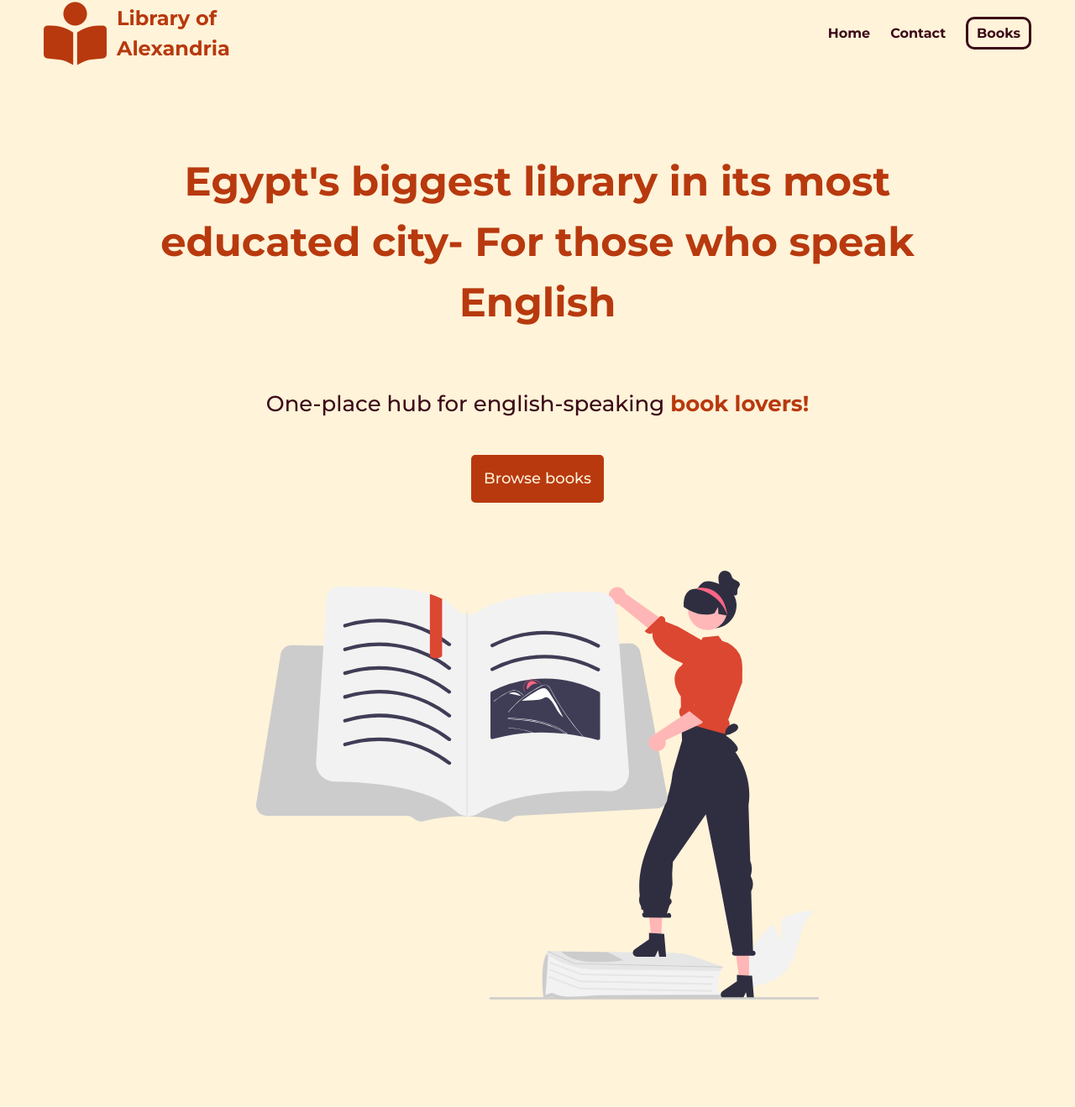
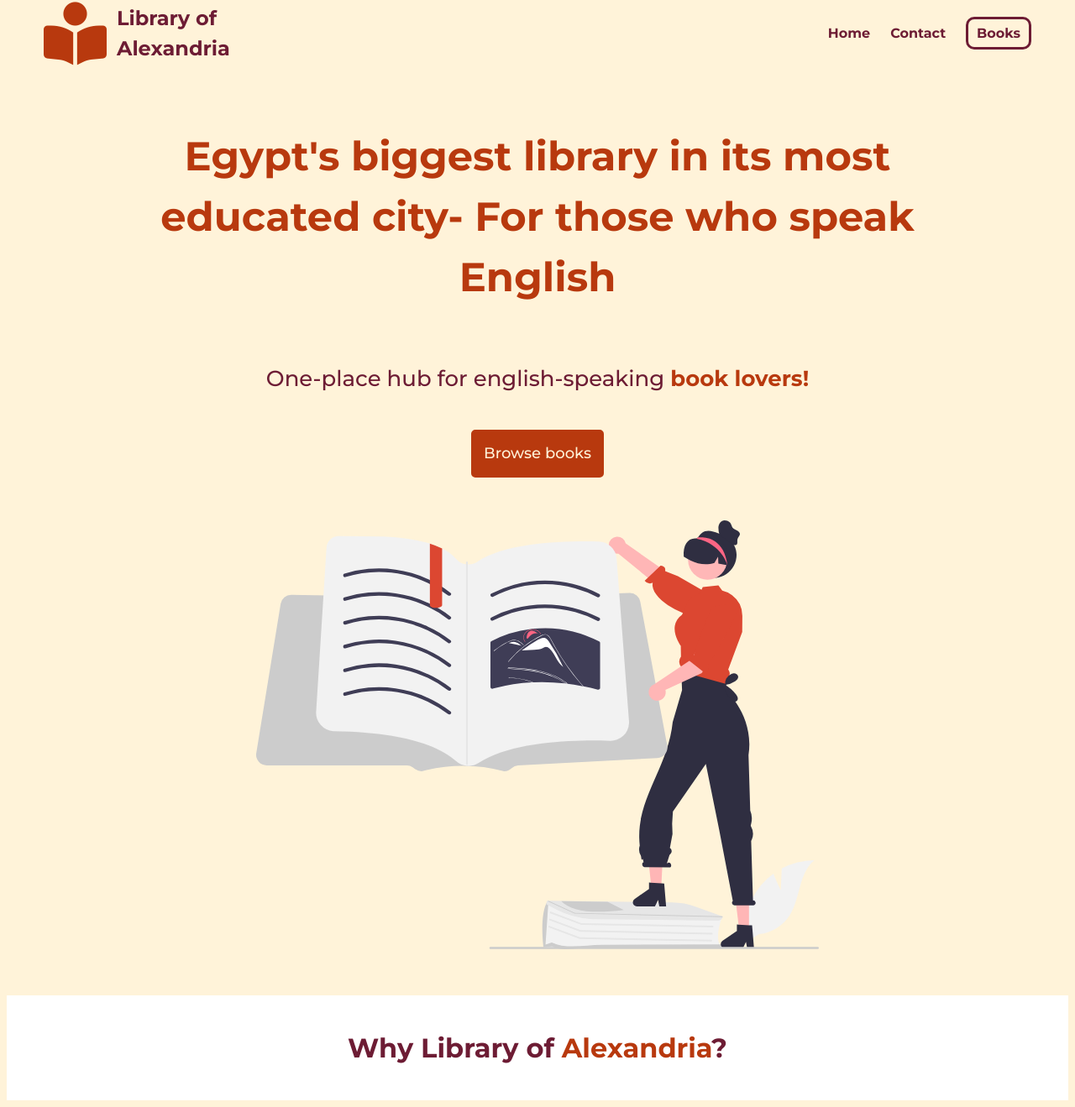
Before and after one commit to AbdoulaA/elibrary, a plain HTML site: page index.html in a window 1280 px wide. Shown: the part 18-1337 px from the top of the page at 84% size. Before the commit the page ends 1240 px from the top, so only its background shows below. Drawn offline with Linux system fonts and the light colour scheme.

Commit message:
section 1

```diff
--- a/index.html
+++ b/index.html
@@ -43,5 +43,16 @@
         <figure class="header__pic"><img src="./assets/undraw_book_lover_re_rwjy (1).svg" alt=""></figure>
       </header>
     </section>
+    <main>
+      <section id="highlights">
+        <div class="container">
+          <div class="row">
+            <h2 class="section__title">
+              Why Library of <span>Alexandria</span>?
+            </h2>
+          </div>
+        </div>
+      </section>
+    </main>
   </body>
 </html>
--- a/style.css
+++ b/style.css
@@ -8,7 +8,7 @@
 }
 
 p, h1, h2, h3, li {
-    color: #3B0918;
+    color: #6d1c34;
 
 }
 
@@ -18,7 +18,7 @@ li {
 
 a {
     text-decoration: none;
-    color: #3B0918;
+    color: #6d1c34;
 }
 
 ul {
@@ -48,14 +48,14 @@ nav {
 .nav__logo {
     display: flex;
     flex-direction: row;
-    padding: 12px;
+    padding: 0 12px;
 }
 
 .nav__logo--text {
     display: flex;
     flex-direction: column;
     justify-content: center;
-    color: #B8390E;
+    color: #6d1c34;
     padding: 0 12px;
 }
 
@@ -73,7 +73,7 @@ nav {
     padding: 7px 10px;
     border: 3px solid;
     border-radius: 10px;
-    border-color: #3B0918;
+    border-color: #6d1c34;
 }
 
 .hover {
@@ -88,10 +88,12 @@ nav {
 .header__wrapper {
     width: 100%;
     max-width: 1000px;
+    height: 100%;
+    max-height: 700px;
     display: flex;
     flex-direction: column;
     align-items: center;
-    margin: 50px auto;
+    margin: 20px auto;
 }
 
 header {
@@ -128,6 +130,33 @@ span {
 }
 
 .header__button:hover {
-    background-color: #3B0918;
-    border-color: #3B0918;
+    background-color: #6d1c34;
+    border-color: #6d1c34;
 }
+
+.header__pic {
+    margin-bottom: 36px;
+}
+
+
+/*  MAIN  */
+
+.container {
+
+}
+
+.row {
+
+}
+
+#highlights {
+    background-color: white;
+    margin-top: 12px;
+    padding: 12px;
+    max-width: 100vw;
+}
+
+.section__title {
+    text-align: center;
+    font-size: 32px;
+}
```
